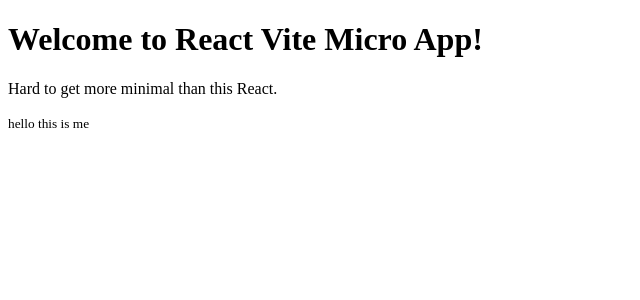
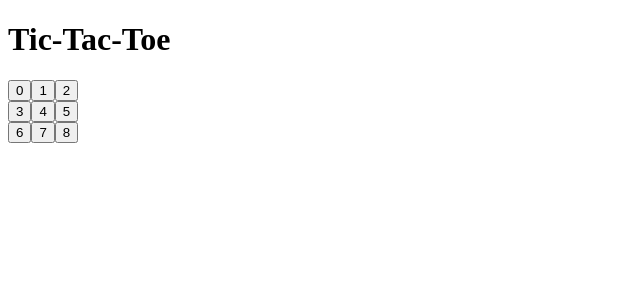
Before and after one commit to Swasthik-Ashok-Shetty/TIC-TAC-TOE, a React (Vite) app: page / in a window 1280 px wide. Shown: the top 300 px of the page, without its empty margins (0-640 px from the left). Built offline with nearby package versions, Linux system fonts and the light colour scheme.

Commit message:
created Boards and Square components

```diff
--- a/src/App.jsx
+++ b/src/App.jsx
@@ -1,9 +1,11 @@
 import React from "react";
-
-export default () => (
-  <>
-    <h1>Welcome to React Vite Micro App!</h1>
-    <p>Hard to get more minimal than this React.</p>
-    <small>hello this is me</small>
-  </>
-);
+import Board from "./components/Board";
+const App = () => {
+   return (
+    <div>
+    <h1>Tic-Tac-Toe</h1>
+    <Board />
+    </div>
+   );
+   };
+export default App;
--- /dev/null
+++ b/src/components/Board.jsx
@@ -0,0 +1,26 @@
+import React from 'react'
+import Square from './Square'
+const Board = () => {
+  return (
+    <div>
+        <div>
+            <Square value={0} />
+            <Square value={1} />
+            <Square value={2} />
+        </div>
+            <Square value={3} />
+            <Square value={4} />
+            <Square value={5} />
+        <div>
+            <Square value={6} />
+            <Square value={7} />
+            <Square value={8} />
+        </div>
+    <div>
+
+        </div>
+    </div>
+  )
+}
+
+export default Board
--- /dev/null
+++ b/src/components/Square.jsx
@@ -0,0 +1,10 @@
+import React from 'react'
+
+const Square = ({value}) => {
+
+  return (
+    <button type="button">{value}</button>
+  )
+}
+
+export default Square
```
